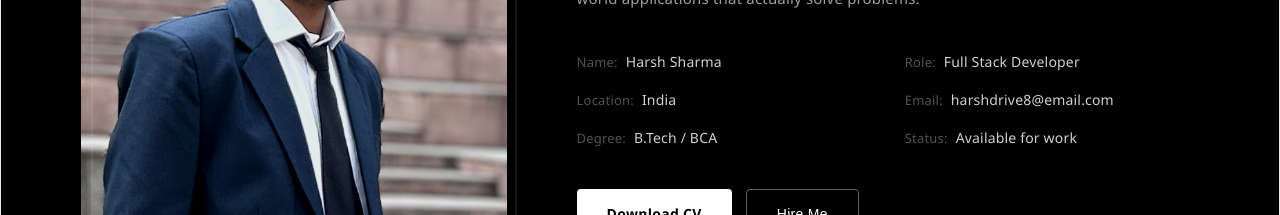
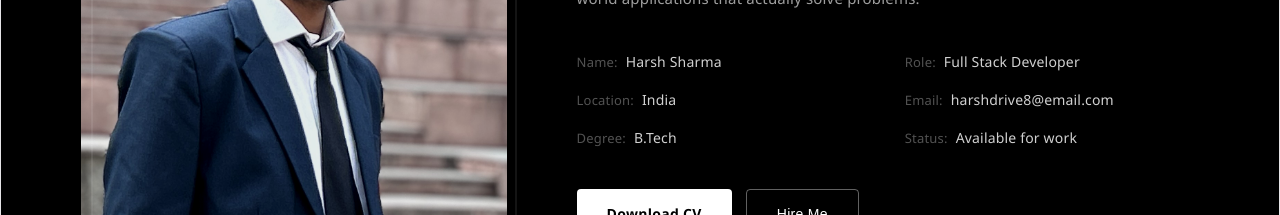
Before and after one commit to harshsharmasing/Harsh_Portfolio, a React (Vite) app in the folder Harsh_portfolio/: page / in a window 1280 px wide. Shown: the part 1280-1495 px from the top of the page. Built offline with nearby package versions, Linux system fonts and the light colour scheme.

Commit message:
update portfolio

```diff
--- a/Harsh_portfolio/src/App.jsx
+++ b/Harsh_portfolio/src/App.jsx
@@ -1573,7 +1573,7 @@ export default function Portfolio() {
                   ["Role",     "Full Stack Developer"],
                   ["Location", "India"],
                   ["Email",    "harshdrive8@email.com"],
-                  ["Degree",   "B.Tech / BCA"],
+                  ["Degree",   "B.Tech"],
                   ["Status",   "Available for work"],
                 ].map(([label, value]) => (
                   <div key={label} style={{ display:"flex", gap:8, alignItems:"baseline" }}>
```
